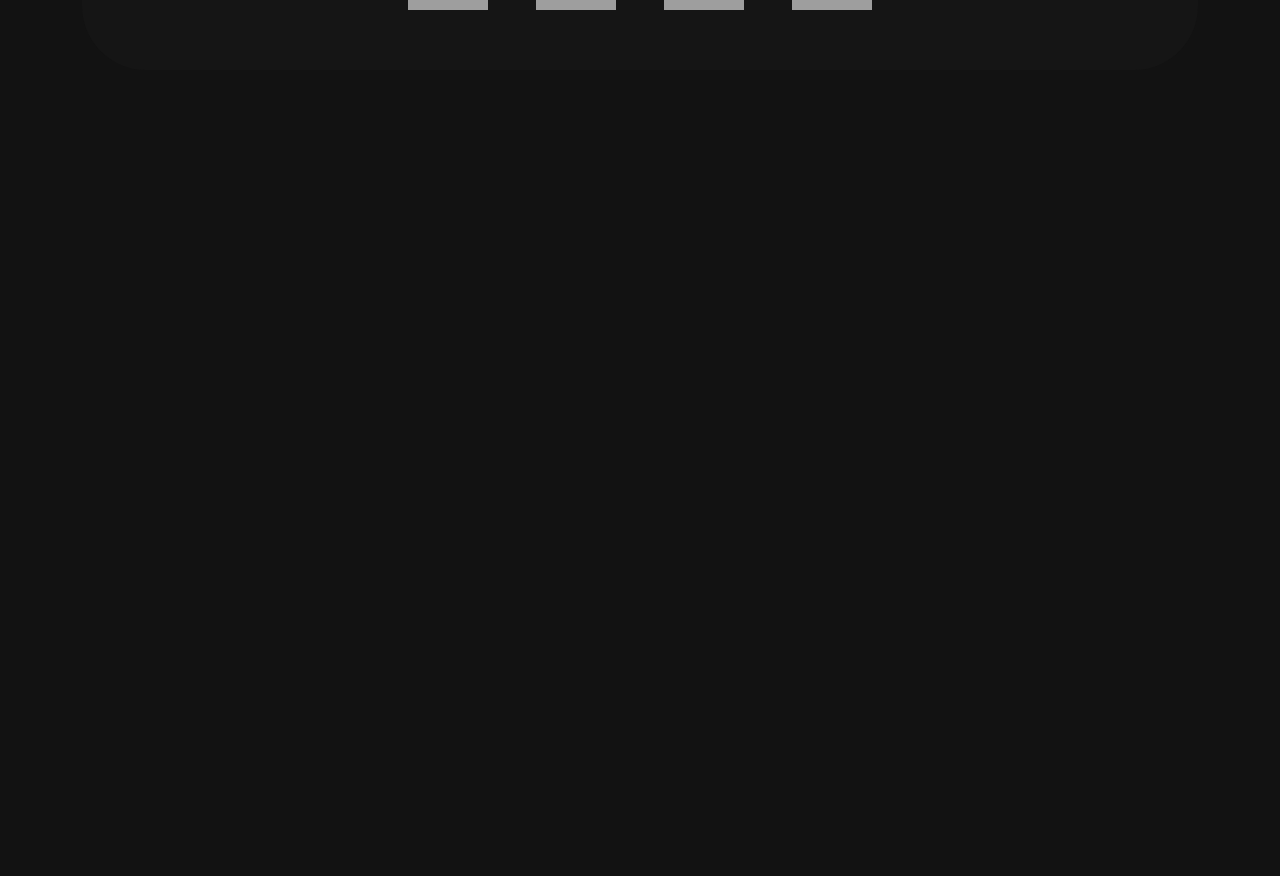
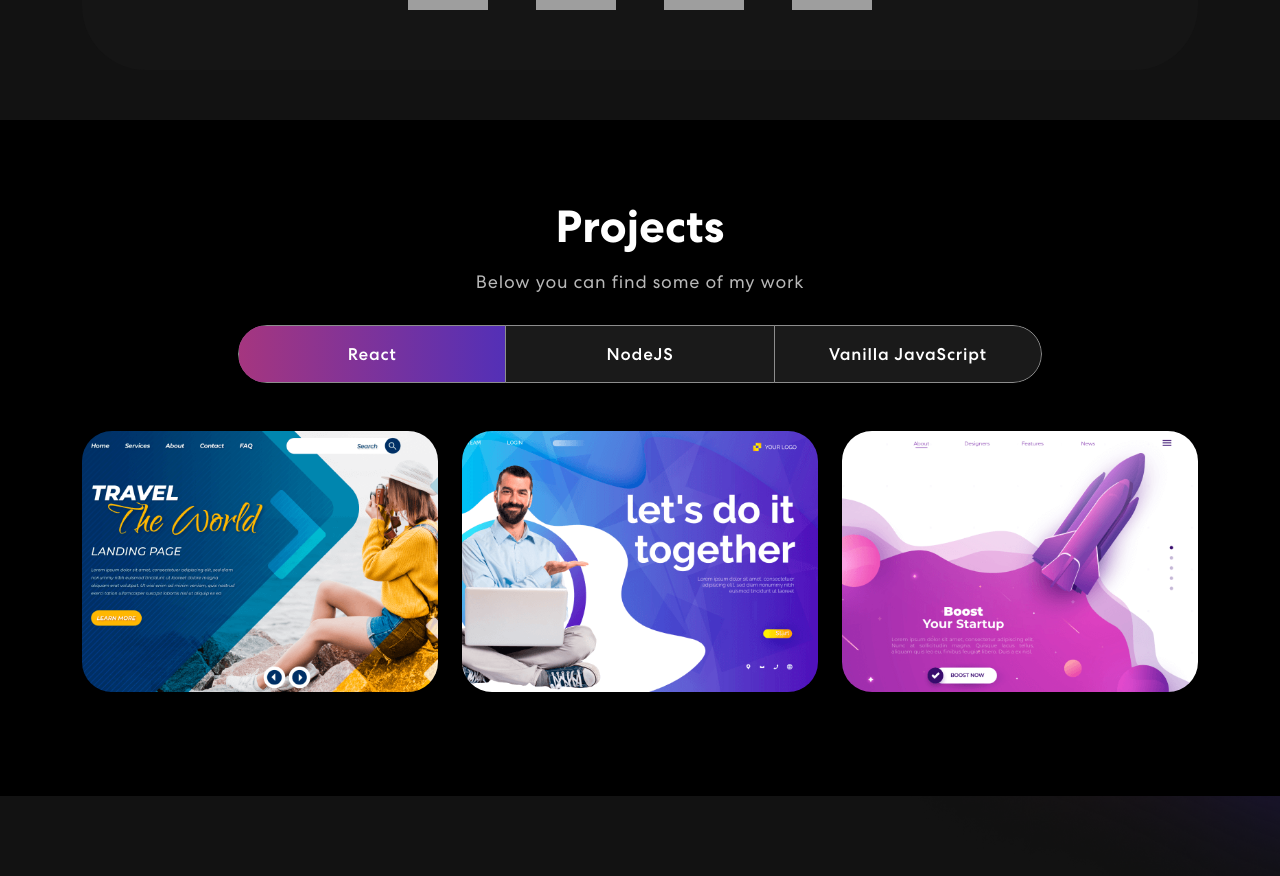
Before and after one commit to elisabetecosta/portfolio, a React (Vite) app: page / in a window 1280 px wide. Shown: the part 1420-2296 px from the top of the page. Before the commit the page ends 1540 px from the top, so only its background shows below. Built offline with nearby package versions, Linux system fonts and the light colour scheme; grey boxes are pictures that could not be loaded.

Commit message:
created and styled the projects section

```diff
--- a/src/App.jsx
+++ b/src/App.jsx
@@ -1,6 +1,7 @@
 import NavBar from "./components/NavBar"
 import Banner from "./components/Banner"
 import Tech from "./components/Tech"
+import Projects from "./components/Projects"
 import "./App.css"
 import "bootstrap/dist/css/bootstrap.min.css"
 
@@ -11,6 +12,7 @@ function App() {
       <NavBar />
       <Banner />
       <Tech />
+      <Projects />
     </>
   )
 }
--- /dev/null
+++ b/src/components/ProjectCard.jsx
@@ -0,0 +1,25 @@
+import PropTypes from "prop-types"
+import { Col } from "react-bootstrap"
+
+ProjectCard.propTypes = {
+    title: PropTypes.string,
+    description: PropTypes.string,
+    imgUrl: PropTypes.string,
+}
+
+function ProjectCard({ title, description, imgUrl }) {
+
+    return (
+        <Col size={12} sm={6} md={4}>
+            <div className="proj-imgbx">
+                <img src={imgUrl} alt={title} />
+                <div className="proj-txt">
+                    <h4>{title}</h4>
+                    <span>{description}</span>
+                </div>
+            </div>
+        </Col>
+    )
+}
+
+export default ProjectCard
--- /dev/null
+++ b/src/components/Projects.css
@@ -0,0 +1,147 @@
+.projects {
+    padding: 80px 0;
+    position: relative;
+    background-color: black;
+}
+
+.projects h2 {
+    font-size: 45px;
+    font-weight: 700;
+    text-align: center;
+}
+
+.projects p {
+    color: #B8B8B8;
+    font-size: 18px;
+    letter-spacing: 0.8px;
+    line-height: 1.5em;
+    margin: 14px auto 30px auto;
+    text-align: center;
+    width: 56%;
+}
+
+.projects .nav.nav-pills {
+    width: 72%;
+    margin: 0 auto;
+    border-radius: 50px;
+    background-color: rgb(255 255 255 / 10%);
+    overflow: hidden;
+}
+
+.projects .nav.nav-pills .nav-item {
+    width: 33.33333%;
+}
+
+.projects .nav.nav-pills .nav-link {
+    background-color: transparent;
+    border-radius: 0;
+    padding: 17px 0;
+    color: #fff;
+    width: 100%;
+    font-size: 17px;
+    letter-spacing: 0.8px;
+    font-weight: 500;
+    position: relative;
+    transition: 0.3s ease-in-out;
+    text-align: center;
+    z-index: 0;
+}
+
+.projects .nav.nav-pills .nav-link::before {
+    content: "";
+    position: absolute;
+    width: 0;
+    height: 100%;
+    background: linear-gradient(90.21deg, #AA367C -5.91%, #4A2FBD 111.58%);
+    top: 0;
+    left: 0;
+    z-index: -1;
+    transition: 0.3s ease-in-out;
+}
+
+.projects .nav.nav-pills .nav-link.active::before {
+    width: 100% !important;
+}
+
+.projects .nav.nav-pills .nav-link.active {
+    border: 1px solid rgba(255, 255, 255, 1);
+}
+
+.nav-link#projects-tabs-tab-first {
+    border: 1px solid rgba(255, 255, 255, 0.5);
+    border-radius: 55px 0px 0px 55px;
+}
+
+.nav-link#projects-tabs-tab-second {
+    border-top: 1px solid rgba(255, 255, 255, 0.5);
+    border-bottom: 1px solid rgba(255, 255, 255, 0.5);
+}
+
+.nav-link#projects-tabs-tab-third {
+    border: 1px solid rgba(255, 255, 255, 0.5);
+    border-radius: 0 55px 55px 0;
+}
+
+.proj-imgbx {
+    position: relative;
+    border-radius: 30px;
+    overflow: hidden;
+    margin-bottom: 24px;
+}
+
+.proj-imgbx:hover {
+    cursor: pointer;
+}
+
+.proj-imgbx::before {
+    content: "";
+    background: linear-gradient(90.21deg, #AA367C -5.91%, #4A2FBD 111.58%);
+    opacity: 0.85;
+    position: absolute;
+    width: 100%;
+    height: 0;
+    transition: 0.4s ease-in-out;
+}
+
+.proj-imgbx:hover::before {
+    height: 100%;
+}
+
+.proj-txt {
+    position: absolute;
+    text-align: center;
+    top: 65%;
+    left: 50%;
+    transform: translate(-50%, -50%);
+    transition: 0.5s ease-in-out;
+    opacity: 0;
+    width: 100%;
+}
+
+.proj-imgbx:hover .proj-txt {
+    top: 50%;
+    opacity: 1;
+}
+
+.proj-txt h4 {
+    font-size: 30px;
+    font-weight: 700;
+    letter-spacing: 0.8px;
+    line-height: 1.1em;
+}
+
+.proj-txt span {
+    font-style: italic;
+    font-weight: 400;
+    font-size: 15px;
+    letter-spacing: 0.8px;
+}
+
+.background-image-right {
+    top: 20%;
+    position: absolute;
+    bottom: 0;
+    width: 35%;
+    right: 0;
+    z-index: -4;
+}
--- /dev/null
+++ b/src/components/Projects.jsx
@@ -0,0 +1,97 @@
+import { Container, Row, Col, Tab, Nav } from "react-bootstrap"
+import ProjectCard from "./ProjectCard"
+import projImg1 from "../assets/img/project-img1.png"
+import projImg2 from "../assets/img/project-img2.png"
+import projImg3 from "../assets/img/project-img3.png"
+import backgroundImage from "../assets/img/color-sharp2.png"
+import "./Projects.css"
+
+function Projects() {
+
+    const projects = [
+        {
+            title: "TinDog",
+            description: "HTML, CSS, JavaScript, Bootstrap",
+            imgUrl: projImg1
+        },
+        {
+            title: "Wok This Way",
+            description: "HTML, CSS, JavaScript, NodeJS, Express, MongoDB",
+            imgUrl: projImg2
+        },
+        {
+            title: "Meowmery",
+            description: "React Native",
+            imgUrl: projImg3
+        },
+        // {
+        //     title: "",
+        //     description: "",
+        //     imgUrl: projImg4
+        // },
+        // {
+        //     title: "",
+        //     description: "",
+        //     imgUrl: projImg5
+        // },
+        // {
+        //     title: "",
+        //     description: "",
+        //     imgUrl: projImg6
+        // },
+    ]
+
+    return (
+        <section className="projects" id="projects">
+            <Container>
+                <Row>
+                    <Col size={12}>
+                        <h2>Projects</h2>
+                        <p>Below you can find some of my work</p>
+
+                        <Tab.Container id="projects-tabs" defaultActiveKey="first">
+                            <Nav variant="pills" className="nav-pills mb-5 justify-content-center align-items-center" id="pills-tab">
+                                <Nav.Item>
+                                    <Nav.Link eventKey="first">React</Nav.Link>
+                                </Nav.Item>
+                                <Nav.Item>
+                                    <Nav.Link eventKey="second">NodeJS</Nav.Link>
+                                </Nav.Item>
+                                <Nav.Item>
+                                    <Nav.Link eventKey="third">Vanilla JavaScript</Nav.Link>
+                                </Nav.Item>
+                            </Nav>
+
+                            <Tab.Content>
+                                <Tab.Pane eventKey="first">
+                                    <Row>
+                                        {
+                                            projects.map((project, index) =>
+                                            (
+                                                <ProjectCard
+                                                    key={index}
+                                                    {...project}
+                                                />
+                                            )
+                                            )
+                                        }
+                                    </Row>
+                                </Tab.Pane>
+                                <Tab.Pane eventKey="second">
+                                    <p>Lorem ipsum dolor, sit amet consectetur adipisicing elit. Ea qui, culpa debitis sapiente aut consectetur recusandae consequatur magni porro molestiae laboriosam labore quae id mollitia nam? Deserunt sed velit architecto.</p>
+                                </Tab.Pane>
+                                <Tab.Pane eventKey="third">
+                                    <p>Lorem ipsum dolor sit amet consectetur adipisicing elit. Alias ullam fugiat, earum magni dolore reiciendis aliquid, ab distinctio iusto, neque ea repellendus provident omnis possimus ad dolorum ratione eaque error.</p>
+                                </Tab.Pane>
+                            </Tab.Content>
+                        </Tab.Container>
+                    </Col>
+                </Row>
+            </Container>
+
+            <img src={backgroundImage} alt="" className="background-image-right" />
+        </section>
+    )
+}
+
+export default Projects
```
